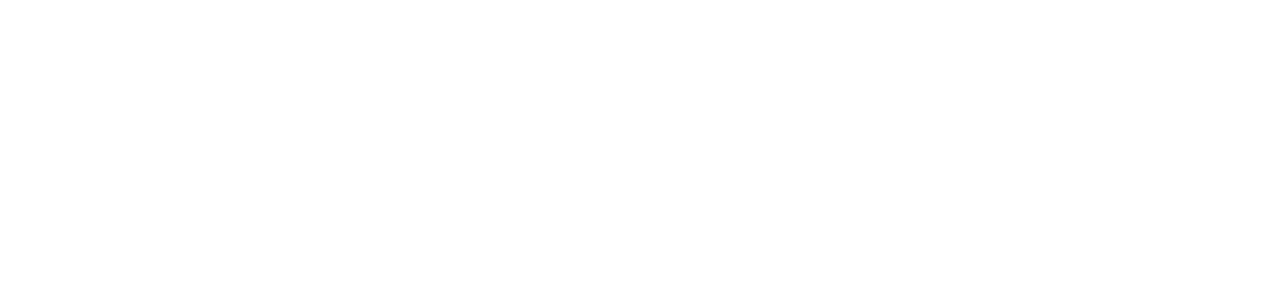
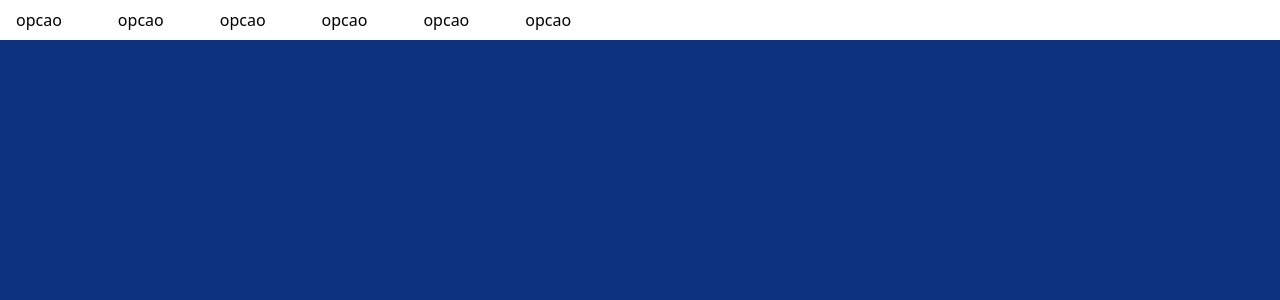
Before and after one commit to NFTax-InteliBlockchain/NFTax, a React (Vite) app in the folder frontend/: page /taxes in a window 1280 px wide. Shown: the top 300 px of the page. Built offline with nearby package versions, Linux system fonts and the light colour scheme.

Commit message:
feat(taxes): add horizontal scroll to taxes tab

```diff
--- a/frontend/package.json
+++ b/frontend/package.json
@@ -10,7 +10,8 @@
   },
   "dependencies": {
     "react": "^18.2.0",
-    "react-dom": "^18.2.0"
+    "react-dom": "^18.2.0",
+    "react-router-dom": "^6.10.0"
   },
   "devDependencies": {
     "@types/react": "^18.0.28",
--- a/frontend/src/App.jsx
+++ b/frontend/src/App.jsx
@@ -1,9 +1,15 @@
+import { BrowserRouter as Router, Routes, Route } from "react-router-dom";
+import { Taxes } from './pages/Taxes'
+
 function App() {
   return (
-    <div className="bg-darkblue">
-
-    </div>
-  )
+    <Router>
+      <Routes>
+        <Route path="/taxes" element={<Taxes/>}>
+        </Route>
+      </Routes>
+    </Router>
+  );
 }
 
-export default App
+export default App;
--- /dev/null
+++ b/frontend/src/components/taxes/HorizontalScroll.jsx
@@ -0,0 +1,100 @@
+import { useState } from "react"
+
+
+export function HorizontalScroll() {
+
+    const [opcao1, setOpcao1] = useState(false)
+    const [opcao2, setOpcao2] = useState(false)
+    const [opcao3, setOpcao3] = useState(false)
+    const [opcao4, setOpcao4] = useState(false)
+    const [opcao5, setOpcao5] = useState(false)
+    const [opcao6, setOpcao6] = useState(false)
+
+    const handleOpcao1Click = () => {
+        setOpcao1(true)
+        setOpcao2(false)
+        setOpcao3(false)
+        setOpcao4(false)
+        setOpcao5(false)
+        setOpcao6(false)
+    }
+
+    const handleOpcao2Click = () => {
+        setOpcao1(false)
+        setOpcao2(true)
+        setOpcao3(false)
+        setOpcao4(false)
+        setOpcao5(false)
+        setOpcao6(false)
+    }
+
+    const handleOpcao3Click = () => {
+        setOpcao1(false)
+        setOpcao2(false)
+        setOpcao3(true)
+        setOpcao4(false)
+        setOpcao5(false)
+        setOpcao6(false)
+        setOpcao5(false)
+        setOpcao6(false)
+    }
+
+    const handleOpcao4Click = () => {
+        setOpcao1(false)
+        setOpcao2(false)
+        setOpcao3(false)
+        setOpcao4(true)
+        setOpcao5(false)
+        setOpcao6(false)
+    }
+
+    const handleOpcao5Click = () => {
+        setOpcao1(false)
+        setOpcao2(false)
+        setOpcao3(false)
+        setOpcao4(false)
+        setOpcao5(true)
+        setOpcao6(false)
+    }
+
+    const handleOpcao6Click = () => {
+        setOpcao1(false)
+        setOpcao2(false)
+        setOpcao3(false)
+        setOpcao4(false)
+        setOpcao5(false)
+        setOpcao6(true)
+    }
+    return (
+        <div>
+            <div className="flex overflow-x-scroll bg-white gap-6 pr-1/2">
+                <p className="inline-block px-4 py-2 bg-white cursor-pointer" onClick={handleOpcao1Click}>opcao</p>
+                <p className="inline-block px-4 py-2 bg-white cursor-pointer" onClick={handleOpcao2Click}>opcao</p>
+                <p className="inline-block px-4 py-2 bg-white cursor-pointer" onClick={handleOpcao3Click}>opcao</p>
+                <p className="inline-block px-4 py-2 bg-white cursor-pointer" onClick={handleOpcao4Click}>opcao</p>
+                <p className="inline-block px-4 py-2 bg-white cursor-pointer" onClick={handleOpcao5Click}>opcao</p>
+                <p className="inline-block px-4 py-2 bg-white cursor-pointer" onClick={handleOpcao6Click}>opcao</p>
+            </div>
+            <div>
+                {opcao1 && (
+                    <p>1</p>
+                )}
+                {opcao2 && (
+                    <p>2</p>
+                )}
+                {opcao3 && (
+                    <p>3</p>
+                )}
+                {opcao4 && (
+                    <p>4</p>
+                )}
+                {opcao5 && (
+                    <p>5</p>
+                )}
+                {opcao6 && (
+                    <p>6</p>
+                )}
+            </div>
+        </div>
+    )
+}
--- /dev/null
+++ b/frontend/src/pages/Taxes.jsx
@@ -0,0 +1,9 @@
+import { HorizontalScroll } from '../components/taxes/HorizontalScroll'
+
+export function Taxes() {
+    return (
+        <div className="bg-darkblue h-screen">
+            <HorizontalScroll />
+        </div>
+    )
+}
```
Also changed, not shown: 1 other file (tests, documents, lock files or other folders).
